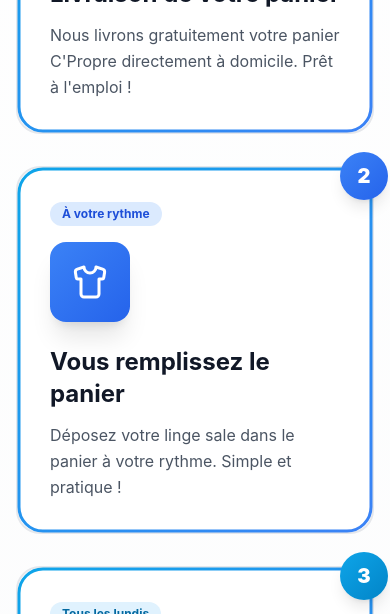
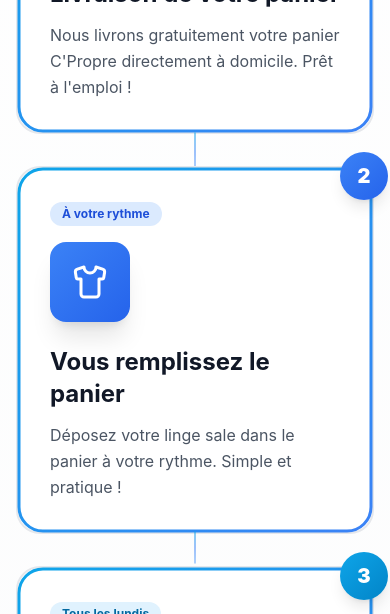
Before and after one commit to zekitml61-maker/sanane, a Next.js app: page / in a window 390 px wide. Shown: the part 1820-2434 px from the top of the page. Built offline with nearby package versions, Linux system fonts and the light colour scheme.

Commit message:
Restore: Rajout lignes connexion ultra-fines
- Ligne 1px ultra-fine entre cartes
- Gradient 3 couleurs primary->blue->blue-light
- Se dessine de 80% a 100% de la carte
- Height max 80px
- Mobile uniquement
- Pas de box-shadow (epure)

```diff
--- a/components/HowItWorksNew.tsx
+++ b/components/HowItWorksNew.tsx
@@ -73,6 +73,7 @@ const steps: Step[] = [
 export default function HowItWorksNew() {
   const [scrollProgress, setScrollProgress] = useState<{ [key: number]: number }>({});
   const [completedCards, setCompletedCards] = useState<Set<number>>(new Set());
+  const [connectionProgress, setConnectionProgress] = useState<{ [key: number]: number }>({});
   const cardRefs = useRef<(HTMLDivElement | null)[]>([]);
 
   useEffect(() => {
@@ -129,6 +130,13 @@ export default function HowItWorksNew() {
         }
 
         setScrollProgress(prev => ({ ...prev, [index]: progress }));
+
+        // Calculer le progress de connexion vers la carte suivante
+        if (index < cardRefs.current.length - 1) {
+          // La ligne de connexion commence à se dessiner quand la carte actuelle atteint 80%
+          const connectionProg = Math.max(0, Math.min(100, (progress - 80) * 5));
+          setConnectionProgress(prev => ({ ...prev, [index]: connectionProg }));
+        }
       });
     };
 
@@ -238,6 +246,21 @@ export default function HowItWorksNew() {
                   </defs>
                 </svg>
 
+                {/* Ligne de connexion vers carte suivante - Mobile uniquement */}
+                {index < steps.length - 1 && (
+                  <div className="absolute bottom-0 left-1/2 -translate-x-1/2 translate-y-full md:hidden pointer-events-none">
+                    <div
+                      style={{
+                        width: '1px',
+                        height: `${(connectionProgress[index] || 0) * 0.8}px`,
+                        maxHeight: '80px',
+                        background: 'linear-gradient(to bottom, rgb(14, 165, 233), rgb(59, 130, 246), rgb(96, 165, 250))',
+                        transition: 'height 0.15s ease-out'
+                      }}
+                    ></div>
+                  </div>
+                )}
+
                 {/* Badge */}
                 <div className={`inline-block px-3 py-1 ${step.badgeColor} rounded-full text-xs font-bold mb-4`}>
                   {step.badge}
```
